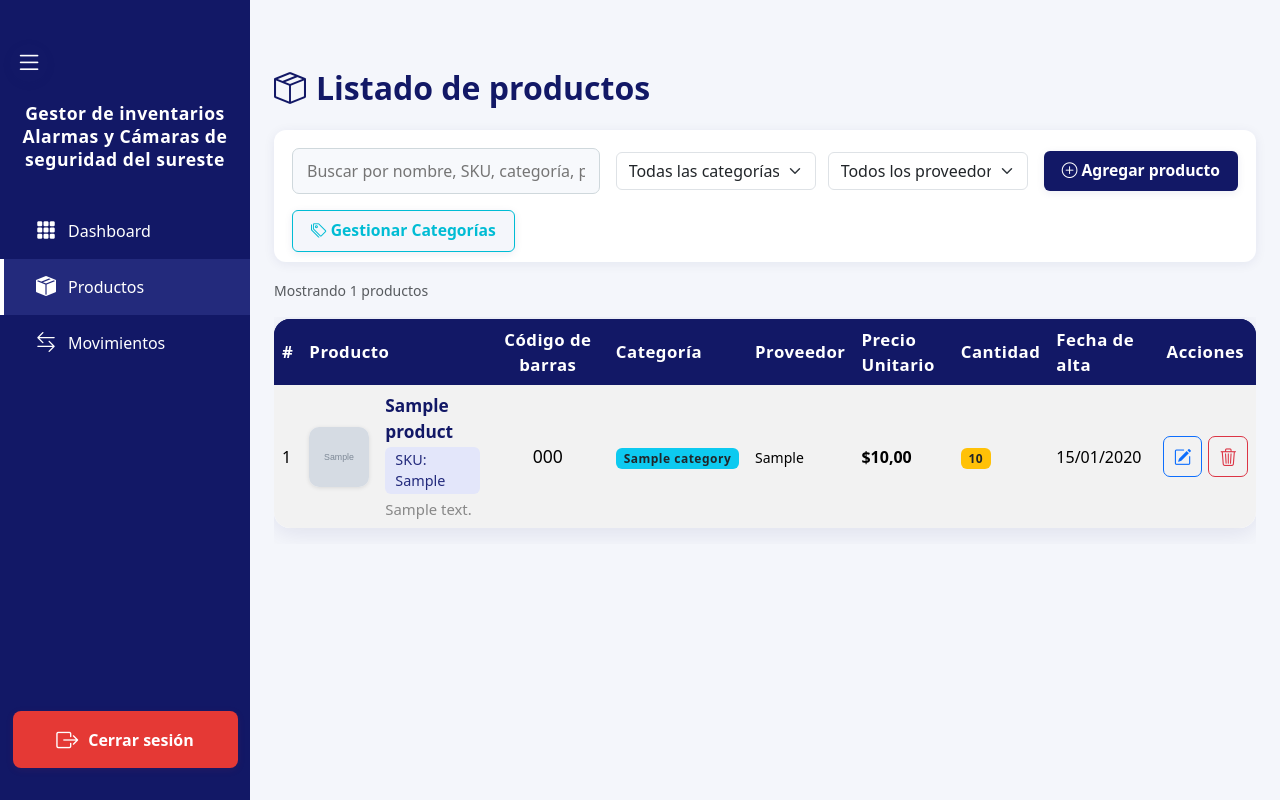
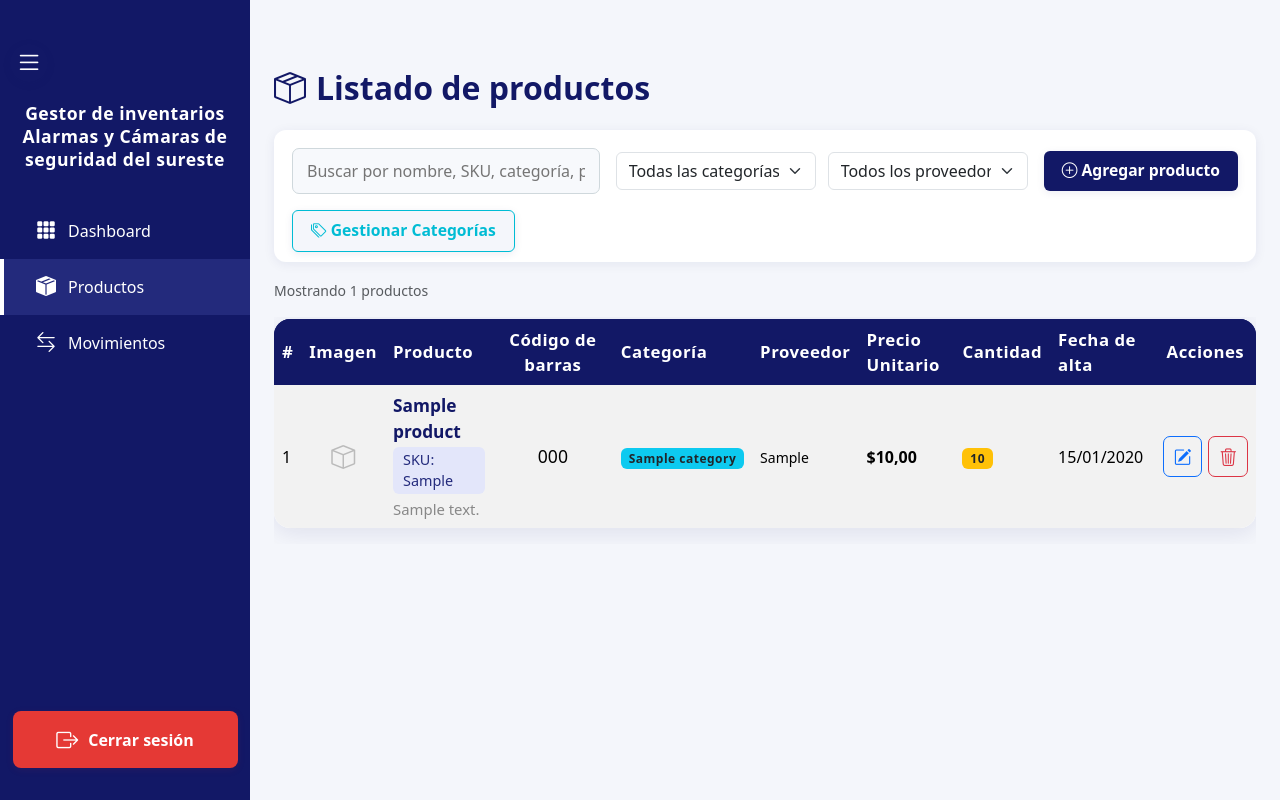
Before and after one commit to JACM701/AyC, a PHP site: page /inventory-management-system-main/products/list.php in a window 1280 px wide. Run offline with PHP 8.4, Linux system fonts and the light colour scheme; the visitor is signed in with stand-in values (Sample User, id 1); tables that the repository leaves empty or names only in its code hold one stand-in row (values such as "Sample post"); grey boxes marked "Sample" are stand-in pictures.

Commit message:
Alpha1.0.0

```diff
--- a/products/list.php
+++ b/products/list.php
@@ -184,6 +184,7 @@
                     <thead class="table-dark">
                         <tr>
                             <th scope="col">#</th>
+                            <th scope="col" class="img-col">Imagen</th>
                             <th scope="col">Producto</th>
                             <th scope="col" class="barcode-col">Código de barras</th>
                             <th scope="col">Categoría</th>
@@ -198,13 +199,18 @@
                         <?php while ($row = $result->fetch_assoc()): ?>
                             <tr>
                                 <td><?= htmlspecialchars($row['product_id']) ?></td>
-                                <td>
-                                    <div class="img-nombre-wrap">
-                                        <?php if (isset($row['image']) && $row['image']): ?>
-                                            <img src="<?= htmlspecialchars($row['image']) ?>" alt="Imagen" class="img-col-img">
+                                <td class="img-col">
+                                    <?php
+                                    $img_path = isset($row['image']) && $row['image'] ? $row['image'] : '';
+                                    $img_src = $img_path && file_exists(__DIR__ . '/../' . $img_path) ? '../' . $img_path : '';
+                                    ?>
+                                    <?php if ($img_src): ?>
+                                        <img src="<?= htmlspecialchars($img_src) ?>" alt="Imagen" class="img-col-img">
                                     <?php else: ?>
                                         <span class="img-placeholder"><i class="bi bi-box"></i></span>
                                     <?php endif; ?>
+                                </td>
+                                <td>
                                     <div>
                                         <span class="nombre-producto"><?= htmlspecialchars($row['product_name']) ?></span>
                                         <?php if ($row['sku']): ?>
@@ -213,7 +219,6 @@
                                         <?php if ($row['description']): ?>
                                             <br><span class="desc-producto"><?= htmlspecialchars(substr($row['description'], 0, 50)) ?><?= strlen($row['description']) > 50 ? '...' : '' ?></span>
                                         <?php endif; ?>
-                                        </div>
                                     </div>
                                 </td>
                                 <td class="barcode-col">
@@ -280,14 +285,14 @@
             const proveedor = document.getElementById('filtroProveedor').value.toLowerCase();
             let productosVisibles = 0;
             document.querySelectorAll('table tbody tr').forEach(row => {
-                const nombreCell = row.cells[1];
+                const nombreCell = row.cells[2]; // Ahora la columna 2 es Producto
                 const nombreDiv = nombreCell.querySelector('.nombre-producto');
                 const nombre = nombreDiv ? nombreDiv.textContent.toLowerCase() : '';
                 const skuBadge = nombreCell.querySelector('.sku-badge');
                 const sku = skuBadge ? skuBadge.textContent.toLowerCase() : '';
                 // Extraer texto de categoría (puede estar en badge o texto normal)
                 let categoriaFila = '';
-                const categoriaCell = row.cells[3];
+                const categoriaCell = row.cells[4]; // Ahora la columna 4 es Categoría
                 const categoriaBadge = categoriaCell.querySelector('.badge');
                 if (categoriaBadge) {
                     categoriaFila = categoriaBadge.textContent.toLowerCase().trim();
@@ -296,7 +301,7 @@
                 }
                 // Extraer texto de proveedor
                 let proveedorFila = '';
-                const proveedorCell = row.cells[4];
+                const proveedorCell = row.cells[5]; // Ahora la columna 5 es Proveedor
                 const proveedorSmall = proveedorCell.querySelector('small');
                 if (proveedorSmall) {
                     proveedorFila = proveedorSmall.textContent.toLowerCase().trim();
```
Also changed, not shown: uploads/products/prod_68673de7e7f8f.png (added), uploads/products/prod_68673ea6e0136.png (added). Lines whose indentation alone changed are shown as unchanged.
